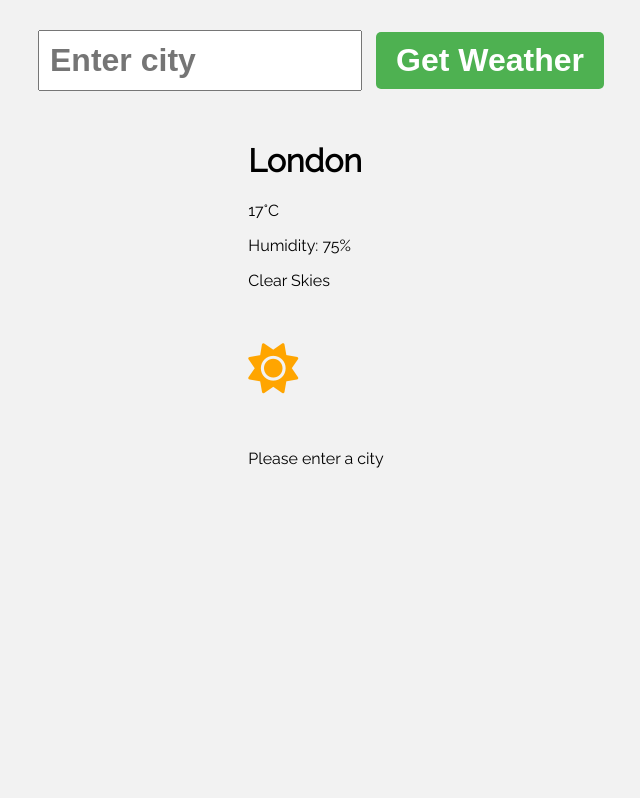
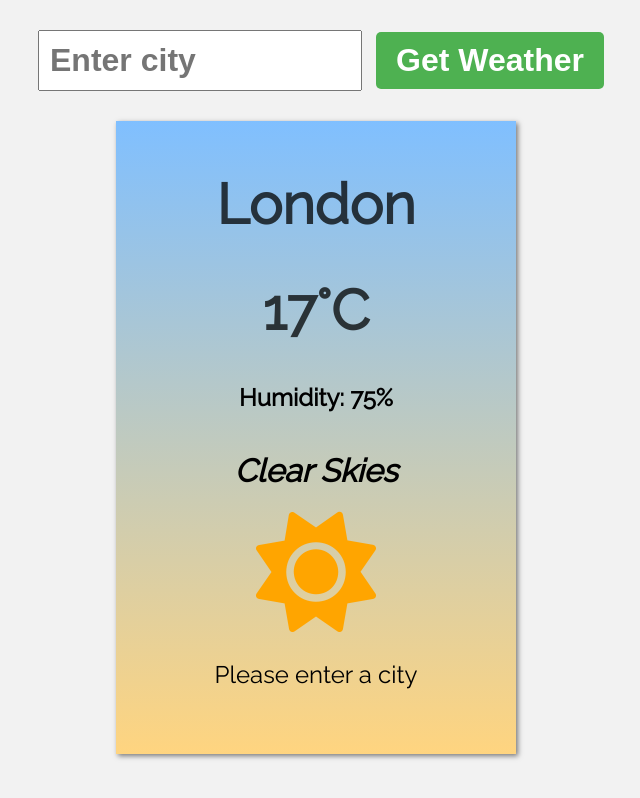
Before and after one commit to boatesj/weather-app, a plain HTML site: page index.html in a window 1280 px wide. Shown: the whole page, without its empty margins (324-964 px from the left). Drawn offline with Linux system fonts and the light colour scheme.

Commit message:
Add more styling to dynamic contents

```diff
--- a/assets/css/styles.css
+++ b/assets/css/styles.css
@@ -31,10 +31,54 @@ button[type="submit"] {
     border: none;
     border-radius: 5px;
     cursor: pointer;
+}
+
+button[type="submit"]:hover {
+    background-color: hsl(122, 39%, 40%);
+}
+
+.card {
+    background: linear-gradient(180deg, hsl(210, 100%, 75%), hsl(40, 100%, 75%));
+    padding: 50px;
+    box-shadow: 2px 2px 5px hsla(0, 0%, 0%, 0.5);
+    min-width: 300px;
+    display: flex;
+    flex-direction: column;
+    align-items: center;
 
 }
 
 .weatherEmoji {
-    font-size: 50px; /* Adjust the size of the emoji */
+    font-size: 7.5rem;
     color: orange; /* Change the color of the emoji */
+    margin: 0;
 }
+
+h1 {
+    font-size: 3.5rem;
+    margin-top: 0;
+    margin-bottom: 25px;
+}
+
+p {
+    font-size: 1.5rem;
+    margin: 15px 0;
+}
+
+.cityDisplay, .tempDisplay {
+    font-size: 3.5rem;
+    font-weight: bold;
+    color: hsla(0, 0%, 0%, 0.75);
+    margin-bottom: 25px;
+}
+
+.humidityDisplay {
+    font-weight: bold;
+    margin-bottom: 25px;
+}
+
+.descDisplay {
+    font-style: italic;
+    font-weight: bold;
+    font-size: 2rem;
+}
```
